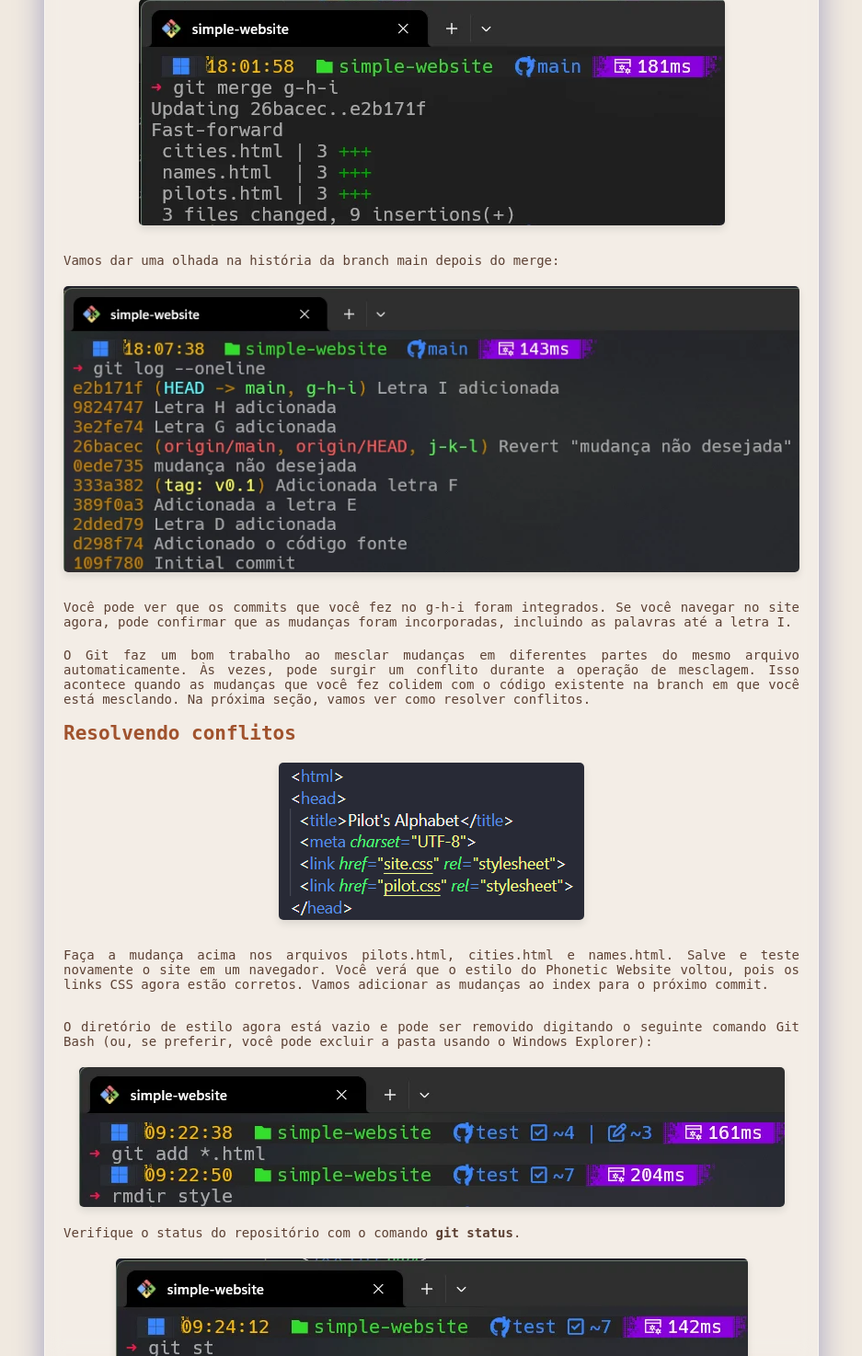
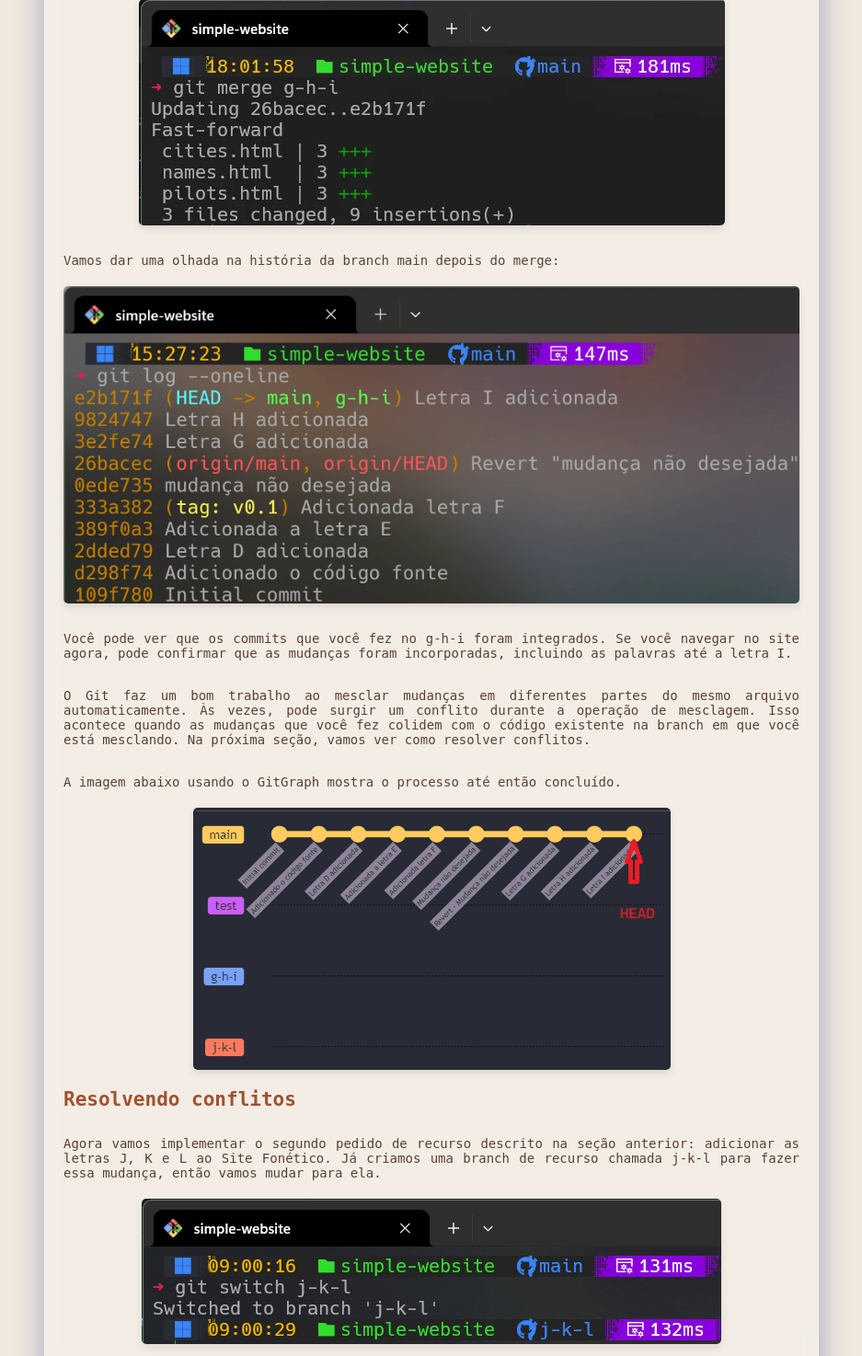
Before and after one commit to linduarte/linduarte.github.io, a Python web app: template app/templates/git-course/10-branch - 2.html in a window 1280 px wide. Shown: the part 5026-6500 px from the top of the page at 92% size, without its empty margins (171-1108 px from the left). Run offline with Jinja, Linux system fonts and the light colour scheme; the template is opened without the code that fills it, so the values that code supplies are empty; some libraries are stand-ins or nearby versions; some web fonts are replaced.

Commit message:
chore:added texts and images to html 10

```diff
--- a/app/templates/git-course/10-branch - 1.html
+++ b/app/templates/git-course/10-branch - 1.html
@@ -66,7 +66,7 @@
 
         <section id="section1">
             <h2>Introdução</h2>
-            <p>Um 'branch' representa uma linha independente de desenvolvimento no projeto com sua própria história de comites.
+            <p class="p-styled spaced-p">Um 'branch' representa uma linha independente de desenvolvimento no projeto com sua própria história de comites.
                 Voce pode listar os 'branches' no repositório local bastando usar o comando:</p>
             <pre class="spaced-pre"><code class="language-bash">git branch</code></pre>
             Quando se associa o parâmetro '--remote' ao comando 'git branch' é possível listar os 'branches' remotos.
@@ -132,7 +132,7 @@
                 <img src="/app/static/images/git-add-html.webp" alt="Tela mostrando git add dos arquivos html" style="max-width: 100%; height: auto;">
                 <p>Verifique o status do repositório com o comando <strong>git status</strong>.</p>
                 <img src="/app/static/images/git-st-test.webp" alt="Tela mostrando git status" style="max-width: 100%; height: auto;">
-                <p>Agora podemos comitar as mudanças:</p>
+                <p class="p-styled spaced-p">Agora podemos comitar as mudanças:</p>
                 <img src="/app/static/images/git-commit-test.webp" alt="Tela mostrando git commit" style="max-width: 100%; height: auto;">
                 <p class="p-styled spaced-p">A história to ramo (branch) test é mostrada abaixo na imagem:</p>
                 <img src="/app/static/images/git-log-test.webp" alt="Tela mostrando git log do ramo test" style="max-width: 100%; height: auto;">
--- a/app/templates/git-course/10-branch - 2.html
+++ b/app/templates/git-course/10-branch - 2.html
@@ -181,9 +181,13 @@
                <p class="p-styled spaced-p">Você pode ver que os commits que você fez no g-h-i foram integrados. Se você navegar no site agora, pode confirmar que as
                 mudanças foram incorporadas, incluindo as palavras até a letra I.</p>
 
-                <p>O Git faz um bom trabalho ao mesclar mudanças em diferentes partes do mesmo arquivo automaticamente. Às vezes, pode surgir um conflito durante
+                <p class="p-styled spaced-p">O Git faz um bom trabalho ao mesclar mudanças em diferentes partes do mesmo arquivo automaticamente. Às vezes, pode surgir um conflito durante
                     a operação de mesclagem. Isso acontece quando as mudanças que você fez colidem com o código existente na branch em que você está mesclando.
                     Na próxima seção, vamos ver como resolver conflitos.</p>
+
+               <p class="p-styled spaced-p">A imagem abaixo usando o GitGraph mostra o processo até então concluído.</p>
+
+               <img src="/app/static/images/gitgraph_view.webp" alt="Tela mostrando a visão gitgraph após o merge" style="max-width: 100%; height: auto;">
 
         </section>
 
@@ -191,29 +195,64 @@
             <h2>Resolvendo conflitos</h2>
 
 
-               <img src="/app/static/images/pilots-head_fix.webp" alt="Tela mostrando o pilots.html reparado" style="max-width: 100%; height: auto;">
-                <p class="p-styled spaced-p">Faça a mudança acima nos arquivos pilots.html, cities.html e names.html. Salve e teste novamente o site em um navegador. Você verá que o estilo
-                do Phonetic Website voltou, pois os links CSS agora estão corretos. Vamos adicionar as mudanças ao index para o próximo commit.</p>
-                <p class="p-styled spaced-p">O diretório de estilo agora está vazio e pode ser removido digitando o seguinte comando Git Bash (ou, se preferir, você pode excluir a pasta
-                usando o Windows Explorer):
-                </p>
-                <img src="/app/static/images/git-add-html.webp" alt="Tela mostrando git add dos arquivos html" style="max-width: 100%; height: auto;">
-                <p>Verifique o status do repositório com o comando <strong>git status</strong>.</p>
-                <img src="/app/static/images/git-st-test.webp" alt="Tela mostrando git status" style="max-width: 100%; height: auto;">
-                <p>Agora podemos comitar as mudanças:</p>
-                <img src="/app/static/images/git-commit-test.webp" alt="Tela mostrando git commit" style="max-width: 100%; height: auto;">
-                <p class="p-styled spaced-p">A história to ramo (branch) test é mostrada abaixo na imagem:</p>
-                <img src="/app/static/images/git-log-test.webp" alt="Tela mostrando git log do ramo test" style="max-width: 100%; height: auto;">
-                <p class="p-styled spaced-p">Observe que HEAD está apontando para o último commit no branch de teste (HEAD -> test). O diretório de trabalho agora deve estar limpo:
-                </p>
-                <img src="/app/static/images/git-log-test.webp" alt="Tela mostrando git st git-st-final" style="max-width: 100%; height: auto;">
+                <p class="p-styled spaced-p">Agora vamos implementar o segundo pedido de recurso descrito na seção anterior: adicionar as
+                   letras J, K e L ao Site Fonético. Já criamos uma branch de recurso chamada j-k-l para fazer essa mudança, então vamos mudar para ela.</p>
 
+                <img src="/app/static/images/git-sw-jkl.webp" alt="Tela mostrando git switch  j-k-l" style="max-width: 100%; height: auto;">
 
+                <p class="p-styled spaced-p"> Vejamos a história do ramo jkl:</p>
 
+                <img src="/app/static/images/git-log-jkl.webp" alt="Tela mostrando git log de j-k-l" style="max-width: 100%; height: auto;">
 
+                <p class="p-styled spaced-p">Como você pode ver, o histórico da ramificação j-k-l espelha o histórico da ramificação main no ponto de divisão quando a
+                    ramificação foi criada. No entanto, ele não contém as alterações mais recentes no main derivadas da mesclagem com o branch g-h-i.</p>
 
+               <p class="p-styled spaced-p">Exercício</p>
 
+               <p>Adicione a letra J a pilots.html, cities.html e names.html (por exemplo, "Julieta", "Jackson" e "James") imediatamente após a letra F.
+                O código em pilots.html deve ser semelhante ao seguinte: </p>
 
+                <img src="/app/static/images/pilots-add_J.webp" alt="Tela mostrando git status" style="max-width: 100%; height: auto;">
+
+                <p class="p-styled spaced-p">Não se preocupe com a lacuna causada pela falta das letras G, H e I. Vamos resolver isso ao mesclar as alterações no branch main.</p>
+                <p class="p-styled spaced-p">Navegue no site para testar as mudanças, faça o stage e commit com o comentário "Adicionada a letra J".</p>
+                <p class="p-styled spaced-p">Navegue no site para testar as mudanças, faça o stage e commit com o comentário "Adicionada a letra K".</p>
+                <p class="p-styled spaced-p">Navegue no site para testar as mudanças, faça o stage e commit com o comentário "Adicionada a letra L".</p>
+                <p class="p-styled spaced-p">Ao terminar este exercício, o histórico da branch j-k-l deve ficar assim:</p>
+                <img src="/app/static/images/git-log-total.webp" alt="Tela mostrando git log total" style="max-width: 100%; height: auto;">
+                <p class="p-styled spaced-p">O diretório de trabalho deve estar limpo, sem alterações não confirmadas: </p>
+                <img src="/app/static/images/git-st-jkl.webp" alt="Tela mostrando git status do ramo j-k-l" style="max-width: 100%; height: auto;">
+                <p class="p-styled spaced-p">Estamos prontos agora para mesclar as mudanças na branch main. Primeiro, volte para o ramo main e verifique o histórico:</p>
+                <img src="/app/static/images/git-log-main.webp" alt="Tela mostrando git checkout main" style="max-width: 100%; height: auto;">
+                <p class="p-styled spaced-p">Se você navegar no site fonético agora, descobrirá que ainda está na letra I. Vamos mesclar o recurso que implementamos no branch j-k-l e ver o que acontece: </p>
+                <img src="/app/static/images/git-merge-br2.webp" alt="Tela mostrando git merge j-k-l" style="max-width: 100%; height: auto;">
+                <p class="p-styled spaced-p">A saída git merge está sinalizando conflitos nos três arquivos HTML. Isso era de se esperar, pois fizemos alterações nas mesmas linhas de código
+                 em ambas as ramificações. A execução do git status informará que os arquivos foram modificados:</p>
+                <img src="/app/static/images/git-st-conflit.webp" alt="Tela mostrando git status" style="max-width: 100%; height: auto;">
+                 <p class="p-styled spaced-p">Em caso de conflitos durante uma mesclagem, o Git destaca habilmente os conflitos no código-fonte em cada arquivo,
+                   mantendo ambas as alterações (a do branch de recursos e a do branch de destino), deixando para o desenvolvedor <strong>resolver os conflitos
+                    manualmente.</strong></p>
+                  <p class="p-styled spaced-p">Vamos consertar pilots.html primeiro. Abra-o em seu editor de texto favorito. As <strong>alterações conflitantes serão claramente marcadas pelo Git:</strong></p>
+                  <img src="/app/static/images/pilots_conflits.webp" alt="Tela mostrando git status" style="max-width: 100%; height: auto;">
+                  <p class="p-styled spaced-p">A seção de código entre <<<<<<< HEAD e ======= mostra o código no branch atual. A seção de código entre ======= e >>>>>>> j-k-l mostra
+                    as alterações conflitantes mescladas da ramificação j-k-l. Resolver o conflito neste caso é muito fácil. Como queremos manter as duas alterações,
+                    só precisamos excluir as marcações do Git e manter a sequência de palavras em ordem alfabética.</p>
+                    <p>Abra pilots.html em seu editor favorito e exclua as marcações do Git para que a lista do alfabeto fique assim:</p>
+                    <img src="/app/static/images/pilots-fixed.webp" alt="Tela mostrando git status" style="max-width: 100%; height: auto;">
+                    <p class="p-styled spaced-p">Salve o arquivo e faça o stage e commit das alterações. Repita o processo para cities.html e names.html.
+                      Ao terminar, o histórico da branch main deve ficar assim:</p>
+                    <img src="/app/static/images/git-comit-resolv.webp" alt="Tela mostrando git log de main" style="max-width: 100%; height: auto;">
+                    <p class="p-styled spaced-p">Vamos agora dar uma olhada na história do branch main: </p>
+                    <img src="/app/static/images/git-log-main-merg.webp" alt="Tela mostrando git log de main" style="max-width: 100%; height: auto;">
+                    <p class="p-styled spaced-p">Todos os commits da branch j-k-l foram integrados. O último commit é o que você acabou de executar depois de resolver o conflito de merge.
+                        O comando git merge é feito para preservar o histórico sempre que possível.</p>
+                    <p class="p-styled spaced-p">Para concluir, vamos marcar esta versão como v0.2 e atualizar o repositório remoto no GitHub. Pode ser necessário inserir seu nome de usuário e senha:</p>
+                    <img src="/app/static/images/git-tag-push.webp" alt="Tela mostrando git tag" style="max-width: 100%; height: auto;">
+                    <p class="p-styled spaced-p">Agora seu repositório local e remoto estão sincronizados e o diretório deve estar limpo de pendências:</p>
+                    <img src="/app/static/images/git-st-conclus.webp" alt="Tela mostrando git status" style="max-width: 100%; height: auto;">
+                    <p class="p-styled spaced-p">Certifique-se que o site fonético no GitHub esteja atualizado.</p>
+                    <p class="p-styled spaced-p">Observe que enviamos as alterações apenas para a ramificação main. Mas é possível tambem enviar alterações para
+                        outros ramos com o comando,<code class="language-bash">git push origin branch</code> </p>
 
 
 
```
Also changed, not shown: app/static/images/git-comit-j.webp (added), app/static/images/git-comit-resolv.webp (added), app/static/images/git-log-jkl.webp (added), app/static/images/git-log-main-merg.webp (added), app/static/images/git-log-main.webp, app/static/images/git-log-total.webp (added), app/static/images/git-merge-br2.webp (added), app/static/images/git-st-conclus.webp (added), app/static/images/git-st-conflit.webp (added), app/static/images/git-st-jkl.webp (added), app/static/images/git-sw-jkl.webp (added), app/static/images/git-tag-push.webp (added), app/static/images/gitgraph_view.webp (added), app/static/images/pilots-add_J.webp (added), 3 more files.
